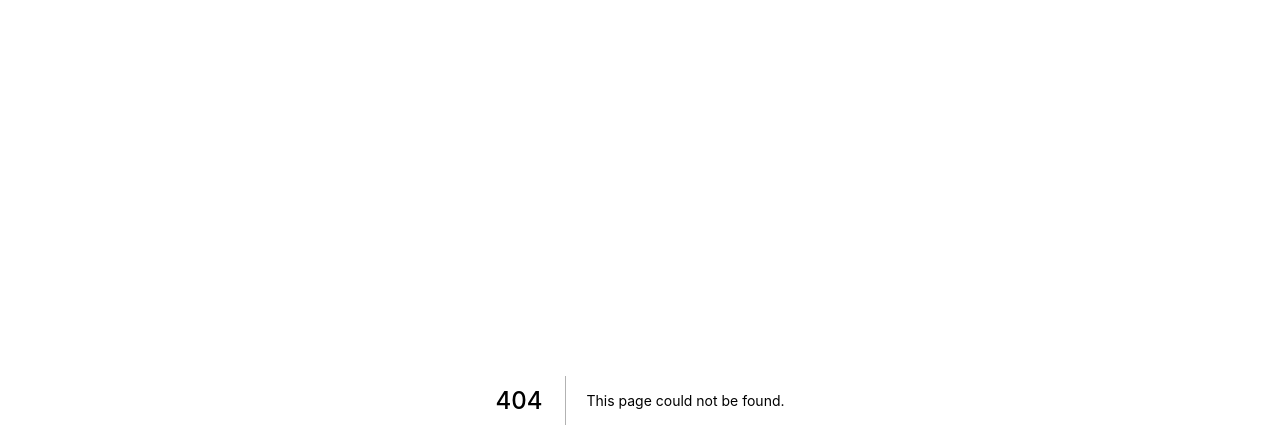
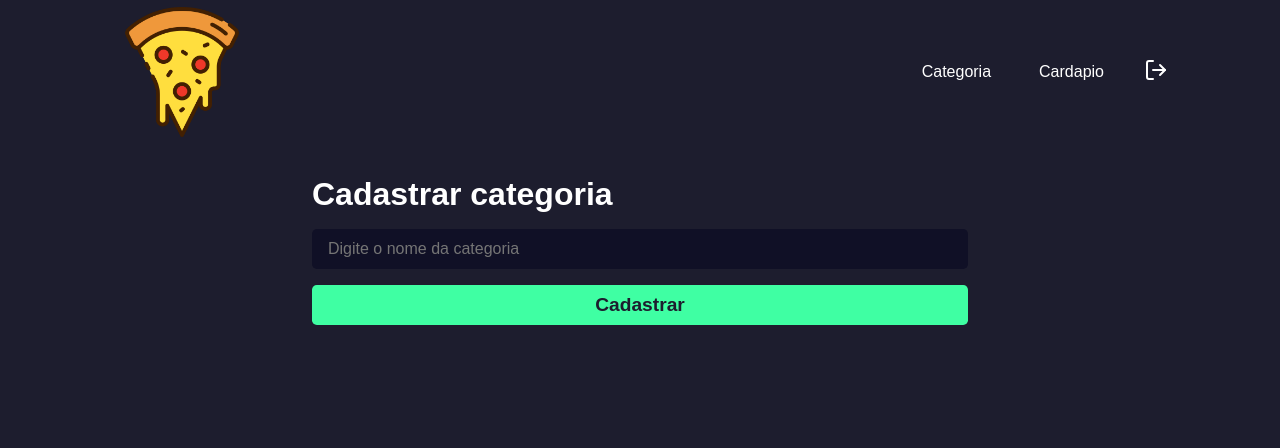
Before and after one commit to AugustoGraia/frontend, a Next.js app: page /categoria in a window 1280 px wide. Before the commit this address had no page. Shown: the top 448 px of the page. Built offline with nearby package versions, Linux system fonts and the light colour scheme.

Commit message:
categoria

```diff
--- a/src/components/Header/index.tsx
+++ b/src/components/Header/index.tsx
@@ -1,9 +1,12 @@
 import styles from './styles.module.scss';
 import Link from 'next/link';
-
+import {useContext} from 'react';
+import { AuthContext } from '../../context/AuthContext';
 import { FiLogOut } from 'react-icons/fi';
 
 export function Header(){
+
+    const {deslogarUser} = useContext(AuthContext)
     return(
         <header>
             <div className={styles.headerContainer}>
@@ -21,7 +24,7 @@ export function Header(){
                             <a>Cardapio</a>
                         </Link>
 
-                        <button>
+                        <button onClick={deslogarUser}>
                             <FiLogOut color="#FFF" size={24}/>
                         </button>
                     </nav>
--- a/src/components/Header/styles.module.scss
+++ b/src/components/Header/styles.module.scss
@@ -36,4 +36,16 @@
             color: var(--red-900);
         }
     }
+
+    button{
+        margin-left: 2rem;
+        background-color: transparent;
+        border: 0;
+        transition: transform 0.8s;
+
+        &:hover{
+            transform: scale(1.2);
+        }
+    }
+
 }
--- /dev/null
+++ b/src/pages/categoria/index.tsx
@@ -0,0 +1,35 @@
+import Head from 'next/head';
+import {Header} from '../../components/Header/index';
+
+import styles from './styles.module.scss';
+
+
+export default function Categoria(){
+    return(
+        <>
+            <Head>
+                <title>Nova categoria - GetPizzaria</title>
+            </Head>
+            <div>
+                <Header/>
+
+                <main className={styles.container}>
+                    <h1>Cadastrar categoria</h1>
+
+                    <form className={styles.form}>
+                        <input
+                        className={styles.input}
+                        type="text"
+                        placeholder="Digite o nome da categoria"
+
+                        />
+                        <button className={styles.button}
+                        type="submit">
+                            Cadastrar
+                        </button>
+                    </form>
+                </main>
+            </div>
+        </>
+    )
+}
--- /dev/null
+++ b/src/pages/categoria/styles.module.scss
@@ -0,0 +1,40 @@
+.container{
+    max-width: 720px;
+    margin: 6rem auto;
+    padding: 0 2rem;
+
+    display: flex;
+    justify-content: space-between;
+    flex-direction: column;
+
+    h1{
+        color: var(--white);
+    }
+}
+
+.form{
+    display: flex;
+    flex-direction: column;
+    margin: 1rem 0;
+}
+
+.input{
+    background-color: var(--dark-900);
+    border: 0;
+    padding: 1rem;
+    height: 40px;
+    border-radius: 0.3rem;
+    color: var(--white);
+    border: 1px var(--gray-100);
+    margin-bottom: 1rem;
+}
+
+.button{
+    height: 40px;
+    border: 0;
+    background-color: var(--green-900);
+    font-weight: bold;
+    font-size: 1.2rem;
+    border-radius: 0.3rem;
+    color: var(--dark-700);
+}
--- a/src/pages/dashboard/index.tsx
+++ b/src/pages/dashboard/index.tsx
@@ -10,7 +10,7 @@ export default function Dashboard(){
          </Head>
          <div>
             <Header />
-            <h1>Painel</h1>
+
          </div>
        </>
     )
```
